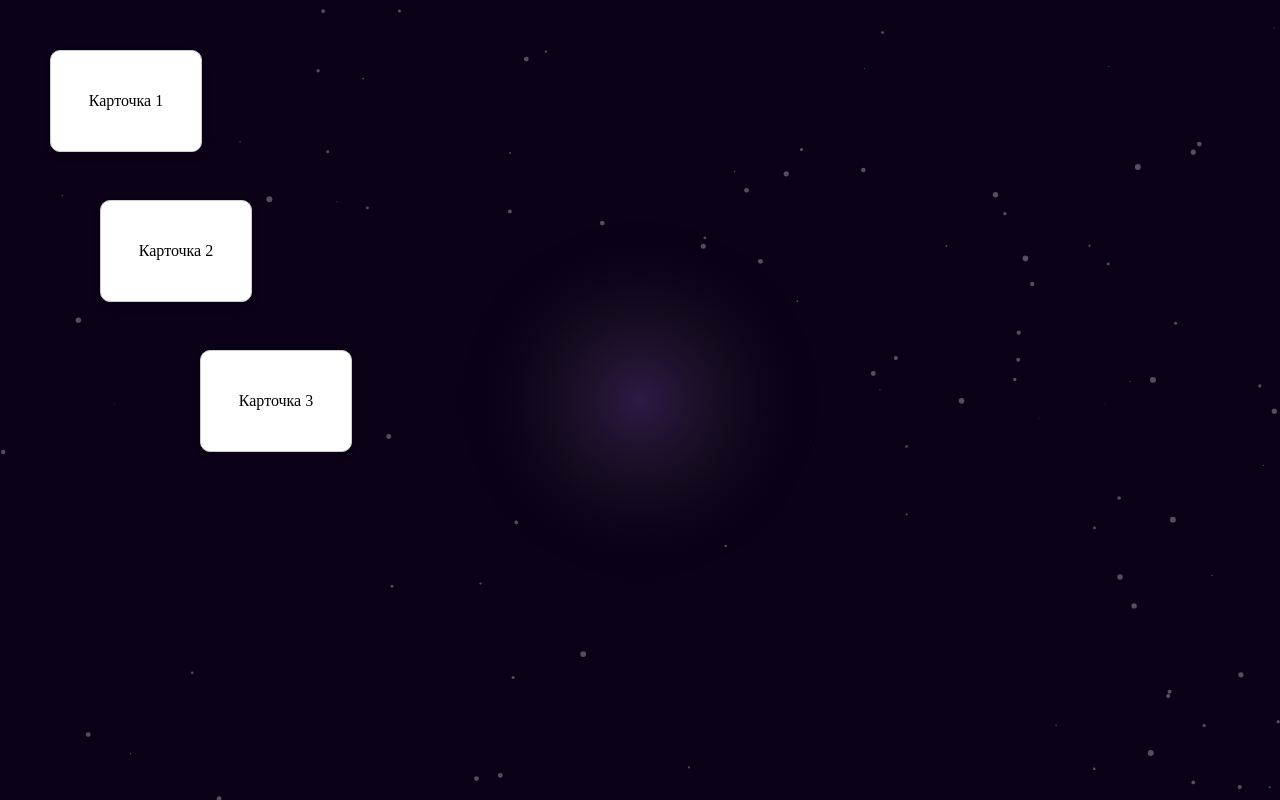
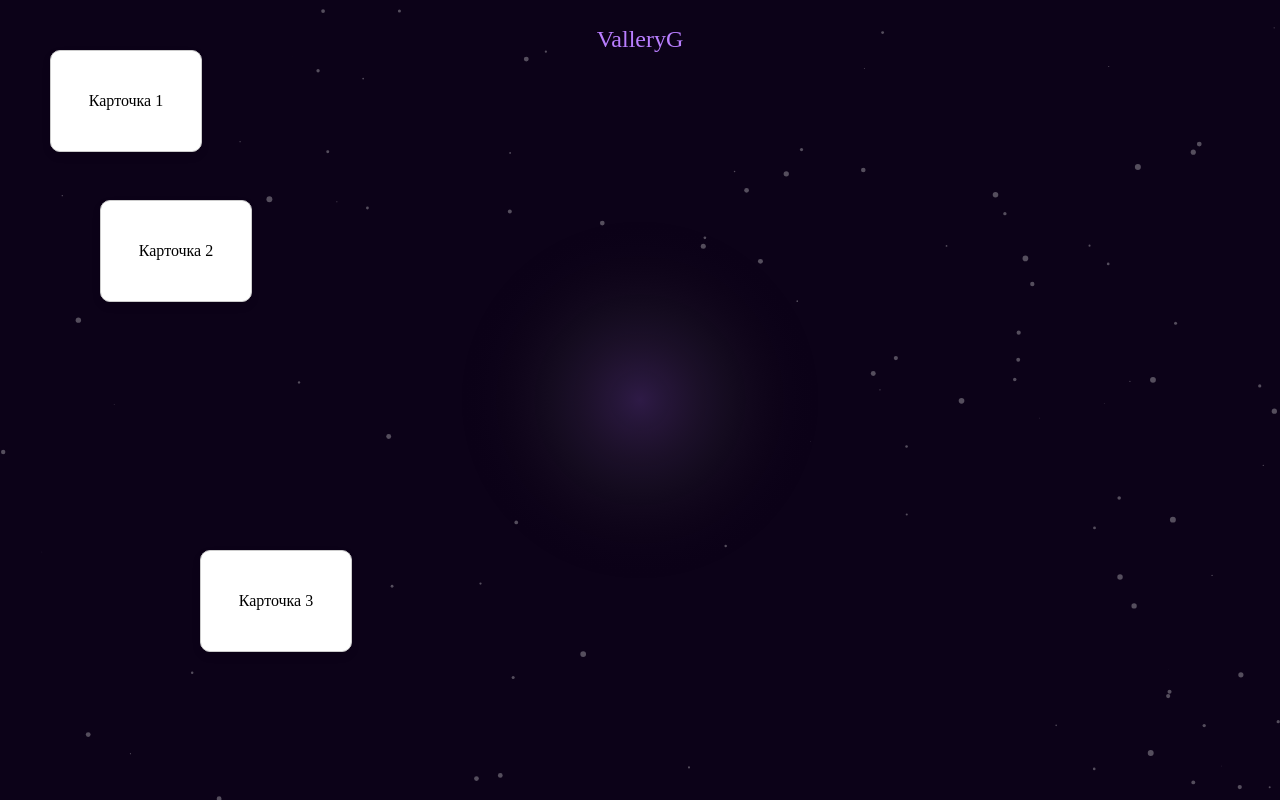
Before and after one commit to Valleryikl/Portfolio, a PHP site: page /blog.php in a window 1280 px wide. Run offline with PHP 8.4, Linux system fonts and the light colour scheme.

Commit message:
add: prototype for blog

```diff
--- a/blog.php
+++ b/blog.php
@@ -12,12 +12,14 @@
 
 <body>
   <div class="untransition"></div>
-  <div class="card" style="top: 50px; left: 50px;">Карточка 1</div>
-  <div class="card" style="top: 200px; left: 100px;">Карточка 2</div>
-  <div class="card" style="top: 350px; left: 200px;">Карточка 3</div>
+  <nav>
+    <a class="logo" href="./index.php">ValleryG</a>
+  </nav>
+  <div class="card card-1">Карточка 1</div>
+  <div class="card card-2">Карточка 2</div>
+  <div class="card card-3">Карточка 3</div>
   <canvas id="lightCanvas"> </canvas>
   <canvas id="dotsCanvas"> </canvas>
-
 </body>
 
 </html>
--- a/src/scss/main.scss
+++ b/src/scss/main.scss
@@ -10,4 +10,7 @@
 @import "pags/about";
 @import "pags/portfolio";
 @import "pags/contact";
-@import "pags/blog";
+
+@import "pags/blog/blog";
+@import "pags/blog/nav";
+@import "pags/blog/cards";
--- a/src/scss/pags/_blog.scss
+++ b/src/scss/pags/blog/_blog.scss
@@ -24,7 +24,7 @@
     left: 0;
     background-color: #000000;
     width: 100%;
-    height: 100%;
-    z-index: 100;
+    height: 100vh;
+    z-index: 10000;
     transition: all 1.5s ease-in-out;
 }
--- /dev/null
+++ b/src/scss/pags/blog/_cards.scss
@@ -0,0 +1,12 @@
+$container: (
+    "1" 50px 50px,
+    "2" 200px 100px,
+    "3" 550px 200px
+);
+
+@each $name, $top, $left in $container {
+    .card-#{$name} {
+        top: $top;
+        left: $left;
+    }
+}
--- /dev/null
+++ b/src/scss/pags/blog/_nav.scss
@@ -0,0 +1,6 @@
+nav {
+    width: 100%;
+    display: flex;
+    justify-content: center;
+    padding-top: 2%;
+}
```
Also changed, not shown: src/css/main.css (+24 -2 lines), src/css/main.min.css, src/dist/js/untransition.js.
